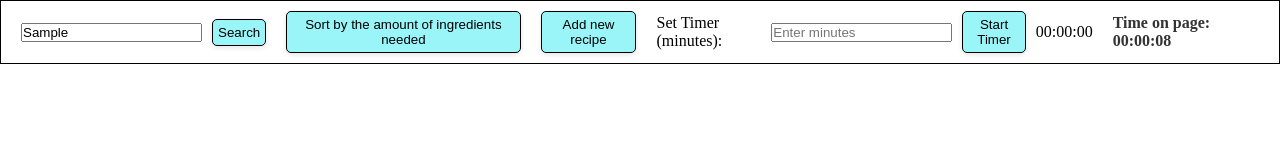
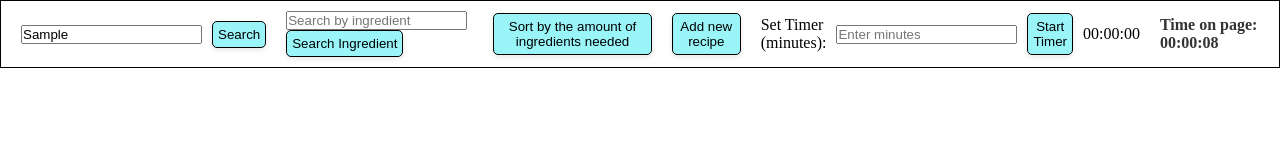
Before and after one commit to pahanan/HackYourFuture-Homeworks, a plain HTML site: page index.html in a window 1280 px wide. Both pictures are taken after typing "Sample" into the empty fields and a click on the button "Search". Drawn offline with Linux system fonts and the light colour scheme; no server answers.

Commit message:
index.html

```diff
--- a/index.html
+++ b/index.html
@@ -11,6 +11,11 @@
         <div id="search-form">
             <input type="text" id="word-for-search" placeholder="Search for a recipe" />
             <button id="search-button">Search</button>
+        </div>
+
+        <div id="ingredient-search-form">
+            <input type="text" id="ingredient-for-search" placeholder="Search by ingredient" />
+            <button id="ingredient-search-button">Search Ingredient</button>
         </div>
 
         <div id="sort-form">
--- a/script.js
+++ b/script.js
@@ -1,103 +1,83 @@
-const recipes = [
-  {
-    id: 1,
-    title: "Glögg",
-    picture_url:
-      "https://upload.wikimedia.org/wikipedia/commons/thumb/e/e2/Gl%C3%B6gg_kastrull.JPG/800px-Gl%C3%B6gg_kastrull.JPG",
-    ingredients: [
-      { name: "Orange zest", amount: "0.5" },
-      { name: "Water", amount: "200 ml" },
-      { name: "Sugar", amount: "275 g" },
-      { name: "Whole cloves", amount: "5" },
-      { name: "Cinnamon sticks", amount: "2" },
-    ],
-    description: "Mix everything, heat it, and you are good to go!",
-  },
+const API_URL = 'https://raw.githubusercontent.com/pahanan/pahan_an.github.io/main/api/data.json';
+const INGREDIENTS_API_URL = 'https://raw.githubusercontent.com/pahanan/pahan_an.github.io/main/api/ingredient-prices.json';
+let recipes = [];
+let ingredientPrices = {};
 
-  {
-    id: 2,
-    title: "Crab salad",
-    picture_url:
-      "https://img.iamcook.ru/2020/upl/recipes/cat/u-0e39647715eef84fcd286a52c4db259b.JPG",
-    ingredients: [
-      { name: "crab meat", amount: "1 pound" },
-      { name: "2 ribs", amount: "celery" },
-      { name: "mayonnaise", amount: "1 tablespoon" },
-      { name: "lemon juice", amount: "5" },
-      { name: "kosher salt", amount: "1/4 teaspoon" },
-      { name: "finely diced shallot", amount: "2 tablespoons" },
-      { name: "roughly chopped fresh herbs", amount: "1 tablespoon" },
-    ],
-    description: "Crab salad is one of the best ways to enjoy crab meat. It’s super easy to make and a meal you’ll love for the summer season. All you need are crab meat (I’ve got options), crisp vegetables, fresh herbs, and a creamy lemon dressing that ties it all together.",
-  },
+async function fetchRecipes() {
+  try {
+    const response = await fetch(API_URL);
 
-  {
-    id: 3,
-    title: "Borscht Recipe",
-    picture_url:
-      "https://vikalinka.com/wp-content/uploads/2019/01/Borscht-10-Edit-320x320.jpg",
-    ingredients: [
-      { name: "cold water", amount: "3 litres" },
-      { name: "pork ribs or beef attached to a bone", amount: "600g" },
-      { name: "onion", amount: "1/2" },
-      { name: "carrot", amount: "1" },
-      { name: "celery sticks", amount: "2" },
-      { name: "bay leaves", amount: "2" },
-      { name: "peppercorns", amount: "2" },
-      { name: "salt", amount: "1 tsp" },
-    ],
-    description: "Ukrainian borscht recipe. A rich meat based broth with beets, cabbage, potatoes and carrots served with a dollop of sour cream. ",
-  },
-];
+    if (!response.ok) {
+      throw new Error(`HTTP ошибка! Статус: ${response.status}`);
+    }
 
-const addNewButton = document.querySelector(`#add-new-recipe`);
-addNewButton.addEventListener(`click`, createRecipeForm);
+    recipes = await response.json();
+    console.log("Рецепты успешно загружены:", recipes);
+    await fetchIngredientPrices();
+    enrichRecipesWithPrices();
+    renderRecipes(recipes);
+  } catch (error) {
+    console.error('Ошибка при загрузке данных рецептов:', error);
+  }
+}
 
-const sortButton = document.querySelector(`#sort-button`);
-sortButton.addEventListener(`click`, sortByAmountIngredients);
+async function fetchIngredientPrices() {
+  try {
+    const response = await fetch(INGREDIENTS_API_URL);
 
-const wordForSearchInput = document.querySelector(`#word-for-search`);
-const searchButton = document.querySelector(`#search-button`);
+    if (!response.ok) {
+      throw new Error(`HTTP ошибка! Статус: ${response.status}`);
+    }
 
-searchButton.addEventListener("click", findRecipeByWord);
+    ingredientPrices = await response.json();
+    console.log("Цены ингредиентов успешно загружены:", ingredientPrices);
+  } catch (error) {
+    console.error('Ошибка при загрузке цен ингредиентов:', error);
+  }
+}
 
-renderRecipes(recipes);
-startCustomTimer();
+function enrichRecipesWithPrices() {
+  recipes.forEach((recipe) => {
+    recipe.ingredients.forEach((ingredient) => {
+      const price = ingredientPrices[ingredient.name] || 'N/A';
+      ingredient.price = price;
+    });
+  });
+}
 
 function renderRecipes(recipes) {
-  const recipeForm = document.querySelector(`#recipes-container`);
-  recipeForm.innerHTML = "";
+  const recipeForm = document.querySelector('#recipes-container');
+  recipeForm.innerHTML = '';
 
   recipes.forEach((recipe) => {
-    const newRecipeContainer = document.createElement("div");
+    const newRecipeContainer = document.createElement('div');
+    newRecipeContainer.classList.add('recipe-container');
 
-    const recipeTitle = document.createElement("h1");
+    const recipeTitle = document.createElement('h1');
     recipeTitle.textContent = recipe.title;
     newRecipeContainer.appendChild(recipeTitle);
 
-    const recipeImg = document.createElement("img");
+    const recipeImg = document.createElement('img');
     recipeImg.src = recipe.picture_url;
     recipeImg.alt = recipe.description;
     recipeImg.width = 400;
     newRecipeContainer.appendChild(recipeImg);
 
     if (recipe.ingredients && recipe.ingredients.length > 0) {
-      const ingredientTitle = document.createElement("p");
-      ingredientTitle.textContent = "Ingredients:";
+      const ingredientTitle = document.createElement('p');
+      ingredientTitle.textContent = 'Ingredients:';
       newRecipeContainer.appendChild(ingredientTitle);
-      const lineBreak = document.createElement("br");
-      newRecipeContainer.appendChild(lineBreak);
 
-      const recipeIngredients = document.createElement("ul");
+      const recipeIngredients = document.createElement('ul');
       recipe.ingredients.forEach((ingredient) => {
-        const listItem = document.createElement("li");
-        listItem.textContent = `${ingredient.name}: ${ingredient.amount}`;
+        const listItem = document.createElement('li');
+        listItem.textContent = `${ingredient.name}: ${ingredient.amount} (Price: ${ingredient.price} DKK)`;
         recipeIngredients.appendChild(listItem);
       });
       newRecipeContainer.appendChild(recipeIngredients);
     }
 
-    const recipeDescription = document.createElement("p");
+    const recipeDescription = document.createElement('p');
     recipeDescription.textContent = recipe.description;
     newRecipeContainer.appendChild(recipeDescription);
 
@@ -105,15 +85,34 @@ function renderRecipes(recipes) {
   });
 }
 
+function findRecipeByWord() {
+  const wordForSearchInput = document.querySelector('#word-for-search').value.trim().toLowerCase();
+  const filteredRecipes = recipes.filter((recipe) =>
+    recipe.title.toLowerCase().includes(wordForSearchInput)
+  );
+  renderRecipes(filteredRecipes);
+}
+
+let isSortedDescending = true;
+function sortByAmountIngredients() {
+  recipes.sort((a, b) =>
+    isSortedDescending
+      ? b.ingredients.length - a.ingredients.length
+      : a.ingredients.length - b.ingredients.length
+  );
+  isSortedDescending = !isSortedDescending;
+  renderRecipes(recipes);
+}
+
 let isFormExist = false;
 function createRecipeForm() {
-  if(isFormExist){
-    isFormExist=false;
+  if (isFormExist) {
+    isFormExist = false;
     return;
   }
   isFormExist = true;
-  const recipeForm = document.querySelector(`#recipes-container`);
-  const newForm = document.createElement("div");
+  const recipeForm = document.querySelector('#recipes-container');
+  const newForm = document.createElement('div');
 
   createFormTitle(newForm);
   addNameAndImage(newForm);
@@ -125,42 +124,42 @@ function createRecipeForm() {
 }
 
 function createFormTitle(newForm) {
-  const formTitle = document.createElement("h1");
-  formTitle.textContent = "New Recipe";
+  const formTitle = document.createElement('h1');
+  formTitle.textContent = 'New Recipe';
   newForm.appendChild(formTitle);
 }
 
 function addNameAndImage(newForm) {
-  const formName = document.createElement("label");
-  formName.textContent = "Add name of dish";
-  const nameInput = document.createElement("input");
-  nameInput.id = "recipe-title";
+  const formName = document.createElement('label');
+  formName.textContent = 'Add name of dish';
+  const nameInput = document.createElement('input');
+  nameInput.id = 'recipe-title';
   formName.appendChild(nameInput);
   newForm.appendChild(formName);
 
-  const formImg = document.createElement("label");
-  formImg.textContent = "Add image of dish";
-  const imgInput = document.createElement("input");
-  imgInput.id = "recipe-image";
+  const formImg = document.createElement('label');
+  formImg.textContent = 'Add image of dish';
+  const imgInput = document.createElement('input');
+  imgInput.id = 'recipe-image';
   formImg.appendChild(imgInput);
   newForm.appendChild(formImg);
 }
 
 function createIngredientsSection(newForm) {
-  const labelIngredients = document.createElement("label");
-  labelIngredients.textContent = "Ingredients (min 5):";
+  const labelIngredients = document.createElement('label');
+  labelIngredients.textContent = 'Ingredients (min 5):';
   newForm.appendChild(labelIngredients);
 
-  const ingredientsContainer = document.createElement("div");
-  ingredientsContainer.id = "ingredients-container";
+  const ingredientsContainer = document.createElement('div');
+  ingredientsContainer.id = 'ingredients-container';
   newForm.appendChild(ingredientsContainer);
 
-  const addIngredientButton = document.createElement("button");
-  addIngredientButton.type = "button";
-  addIngredientButton.textContent = "Add ingredient";
-  addIngredientButton.id = "ingredient-button";
+  const addIngredientButton = document.createElement('button');
+  addIngredientButton.type = 'button';
+  addIngredientButton.textContent = 'Add ingredient';
+  addIngredientButton.id = 'ingredient-button';
 
-  addIngredientButton.addEventListener(`click`, () => {
+  addIngredientButton.addEventListener('click', () => {
     createFormForIngredient(ingredientsContainer);
   });
 
@@ -174,16 +173,16 @@ function createIngredientsSection(newForm) {
 }
 
 function createFormForIngredient(ingredientsContainer) {
-  const ingredientInput = document.createElement("div");
-  ingredientInput.classList.add("ingredient");
+  const ingredientInput = document.createElement('div');
+  ingredientInput.classList.add('ingredient');
 
-  const nameInput = document.createElement("input");
-  nameInput.classList.add("ingredient-name");
-  nameInput.placeholder = "Ingredient name";
+  const nameInput = document.createElement('input');
+  nameInput.classList.add('ingredient-name');
+  nameInput.placeholder = 'Ingredient name';
 
-  const amountInput = document.createElement("input");
-  amountInput.classList.add("ingredient-amount");
-  amountInput.placeholder = "Amount";
+  const amountInput = document.createElement('input');
+  amountInput.classList.add('ingredient-amount');
+  amountInput.placeholder = 'Amount';
 
   ingredientInput.appendChild(nameInput);
   ingredientInput.appendChild(amountInput);
@@ -191,38 +190,38 @@ function createFormForIngredient(ingredientsContainer) {
 }
 
 function createDescriptionField(newForm) {
-  const formDescription = document.createElement("label");
-  formDescription.textContent = "Description:";
-  const descriptionInput = document.createElement("textarea");
-  descriptionInput.id = "recipe-description";
+  const formDescription = document.createElement('label');
+  formDescription.textContent = 'Description:';
+  const descriptionInput = document.createElement('textarea');
+  descriptionInput.id = 'recipe-description';
   formDescription.appendChild(descriptionInput);
   newForm.appendChild(formDescription);
 }
 
 function createSubmitButton(newForm, ingredientsContainer) {
-  const addRecipe = document.createElement("button");
-  addRecipe.textContent = "Add recipe";
-  addRecipe.id = "add-recipe-button";
-  addRecipe.type = "button";
+  const addRecipe = document.createElement('button');
+  addRecipe.textContent = 'Add recipe';
+  addRecipe.id = 'add-recipe-button';
+  addRecipe.type = 'button';
 
-  addRecipe.addEventListener(`click`, function (event) {
+  addRecipe.addEventListener('click', function (event) {
     event.preventDefault();
 
-    const title = document.querySelector("#recipe-title").value.trim();
-    const image = document.querySelector("#recipe-image").value.trim();
-    const description = document.querySelector("#recipe-description").value.trim();
+    const title = document.querySelector('#recipe-title').value.trim();
+    const image = document.querySelector('#recipe-image').value.trim();
+    const description = document.querySelector('#recipe-description').value.trim();
 
     if (!title || !image || !description) {
-      alert("Please fill in all required fields: title, image URL, and description.");
+      alert('Please fill in all required fields: title, image URL, and description.');
       return;
     }
 
     const ingredients = [];
     let hasEmptyIngredient = false;
 
-    ingredientsContainer.querySelectorAll(".ingredient").forEach((ingredientInput) => {
-      const name = ingredientInput.querySelector(".ingredient-name").value.trim();
-      const amount = ingredientInput.querySelector(".ingredient-amount").value.trim();
+    ingredientsContainer.querySelectorAll('.ingredient').forEach((ingredientInput) => {
+      const name = ingredientInput.querySelector('.ingredient-name').value.trim();
+      const amount = ingredientInput.querySelector('.ingredient-amount').value.trim();
       if (!name || !amount) {
         hasEmptyIngredient = true;
       } else {
@@ -231,12 +230,12 @@ function createSubmitButton(newForm, ingredientsContainer) {
     });
 
     if (hasEmptyIngredient) {
-      alert("Please fill in all ingredient fields.");
+      alert('Please fill in all ingredient fields.');
       return;
     }
 
     if (ingredients.length < 5) {
-      alert("Please add at least 5 ingredients!");
+      alert('Please add at least 5 ingredients!');
       return;
     }
 
@@ -249,45 +248,17 @@ function createSubmitButton(newForm, ingredientsContainer) {
     };
 
     recipes.push(newRecipe);
+    enrichRecipesWithPrices();
     renderRecipes(recipes);
-    newForm.innerHTML = "";
-    addNewButton.style.display = "block";
+    newForm.innerHTML = '';
+    addNewButton.style.display = 'block';
   });
 
   newForm.appendChild(addRecipe);
 }
 
-function findRecipeByWord(){
-  if(isFormExist){
-    isFormExist=false;
-  }
-  const wordForSearchInput = document.querySelector(`#word-for-search`).value.trim().toLowerCase();
-  const arrayRecipesWithWord = recipes.filter((recipe) =>
-    recipe.title.toLowerCase().includes(wordForSearchInput)
-  );
-
-  renderRecipes(arrayRecipesWithWord);
-}
-
-let flag = true;
-function sortByAmountIngredients(){
-  if(isFormExist){
-    isFormExist=false;
-  }
-  if(flag){
-    recipes.sort((a, b) => b.ingredients.length - a.ingredients.length);
-    flag = false;
-
-  } else{
-    recipes.sort((a, b) => a.ingredients.length - b.ingredients.length);
-    flag = true;
-  }
-
-  renderRecipes(recipes);
-}
-
 function startPageTimer() {
-  const timerElement = document.querySelector("#page-timer");
+  const timerElement = document.querySelector('#page-timer');
   if (!timerElement) {
     console.error("Element with id '#page-timer' not found.");
     return;
@@ -296,9 +267,9 @@ function startPageTimer() {
   let seconds = 0;
 
   function updateDisplay() {
-    const hours = Math.floor(seconds / 3600).toString().padStart(2, "0");
-    const minutes = Math.floor((seconds % 3600) / 60).toString().padStart(2, "0");
-    const secs = (seconds % 60).toString().padStart(2, "0");
+    const hours = Math.floor(seconds / 3600).toString().padStart(2, '0');
+    const minutes = Math.floor((seconds % 3600) / 60).toString().padStart(2, '0');
+    const secs = (seconds % 60).toString().padStart(2, '0');
     timerElement.textContent = `${hours}:${minutes}:${secs}`;
   }
 
@@ -312,43 +283,43 @@ function startPageTimer() {
 
 startPageTimer();
 
-document.querySelector("#start-timer").addEventListener("click", startCustomTimer);
+document.querySelector('#start-timer').addEventListener('click', startCustomTimer);
 
 let isTimerRunning = false;
 let timerInterval = null;
 
 function startCustomTimer() {
-  const timerInput = document.querySelector("#timer-input").value.trim();
-  const timerDisplay = document.querySelector("#timer-display");
-  const timeSound = document.querySelector("#alarm-sound");
-  const finishSound = document.querySelector("#finish-sound");
-  const startButton = document.querySelector("#start-timer");
+  const timerInput = document.querySelector('#timer-input').value.trim();
+  const timerDisplay = document.querySelector('#timer-display');
+  const timeSound = document.querySelector('#alarm-sound');
+  const finishSound = document.querySelector('#finish-sound');
+  const startButton = document.querySelector('#start-timer');
 
   const minutes = parseInt(timerInput, 10);
 
   if (isNaN(minutes) || minutes <= 0) {
-    alert("Please enter a valid time in minutes (greater than 0)");
+    alert('Please enter a valid time in minutes (greater than 0)');
     return;
   }
 
   let totalSeconds = minutes * 60;
 
   function updateDisplay() {
-    const hours = Math.floor(totalSeconds / 3600).toString().padStart(2, "0");
-    const mins = Math.floor((totalSeconds % 3600) / 60).toString().padStart(2, "0");
-    const secs = (totalSeconds % 60).toString().padStart(2, "0");
+    const hours = Math.floor(totalSeconds / 3600).toString().padStart(2, '0');
+    const mins = Math.floor((totalSeconds % 3600) / 60).toString().padStart(2, '0');
+    const secs = (totalSeconds % 60).toString().padStart(2, '0');
     timerDisplay.textContent = `${hours}:${mins}:${secs}`;
   }
 
-  function stopTimer(){
+  function stopTimer() {
     clearInterval(timerInterval);
-    timerDisplay.textContent = "00:00:00";
+    timerDisplay.textContent = '00:00:00';
     finishSound.play();
-    startButton.textContent="Start timer";
-    isTimerRunning= false;
+    startButton.textContent = 'Start timer';
+    isTimerRunning = false;
   }
 
-  if(isTimerRunning){
+  if (isTimerRunning) {
     stopTimer();
     return;
   }
@@ -365,7 +336,32 @@ function startCustomTimer() {
   }, 1000);
 
   isTimerRunning = true;
-  startButton.textContent = "Stop Timer";
+  startButton.textContent = 'Stop Timer';
   updateDisplay();
   timerInput.textContent = 0;
 }
+
+const addNewButton = document.querySelector('#add-new-recipe');
+const sortButton = document.querySelector('#sort-button');
+const searchButton = document.querySelector('#search-button');
+
+if (addNewButton) addNewButton.addEventListener('click', createRecipeForm);
+if (sortButton) sortButton.addEventListener('click', sortByAmountIngredients);
+if (searchButton) searchButton.addEventListener('click', findRecipeByWord);
+
+fetchRecipes();
+
+const ingredientSearchButton = document.querySelector('#ingredient-search-button');
+if (ingredientSearchButton) {
+  ingredientSearchButton.addEventListener('click', findRecipeByIngredient);
+}
+
+function findRecipeByIngredient() {
+  const ingredientForSearchInput = document.querySelector('#ingredient-for-search').value.trim().toLowerCase();
+  const filteredRecipes = recipes.filter((recipe) =>
+    recipe.ingredients.some((ingredient) =>
+      ingredient.name.toLowerCase().includes(ingredientForSearchInput)
+    )
+  );
+  renderRecipes(filteredRecipes);
+}
```
